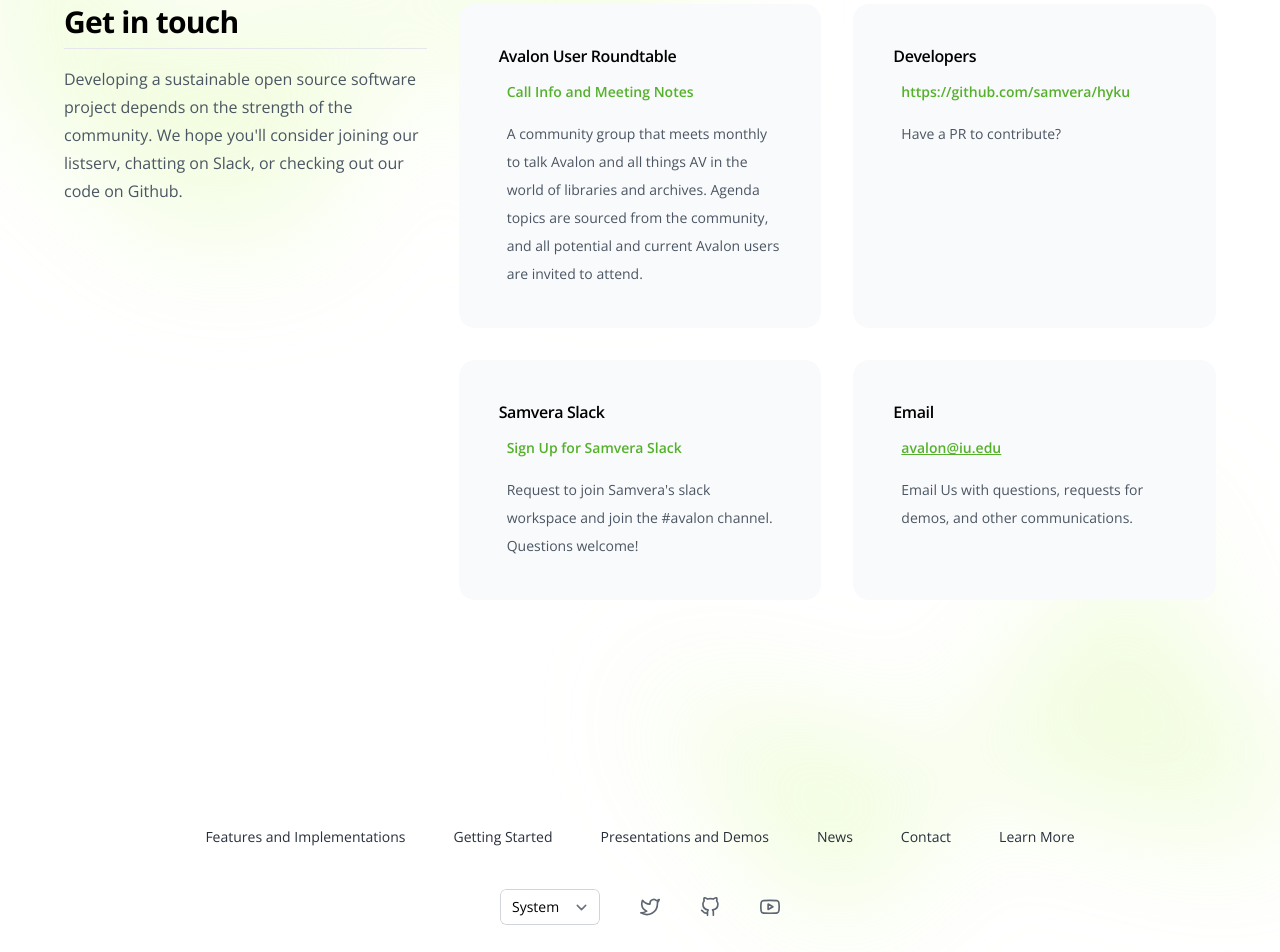
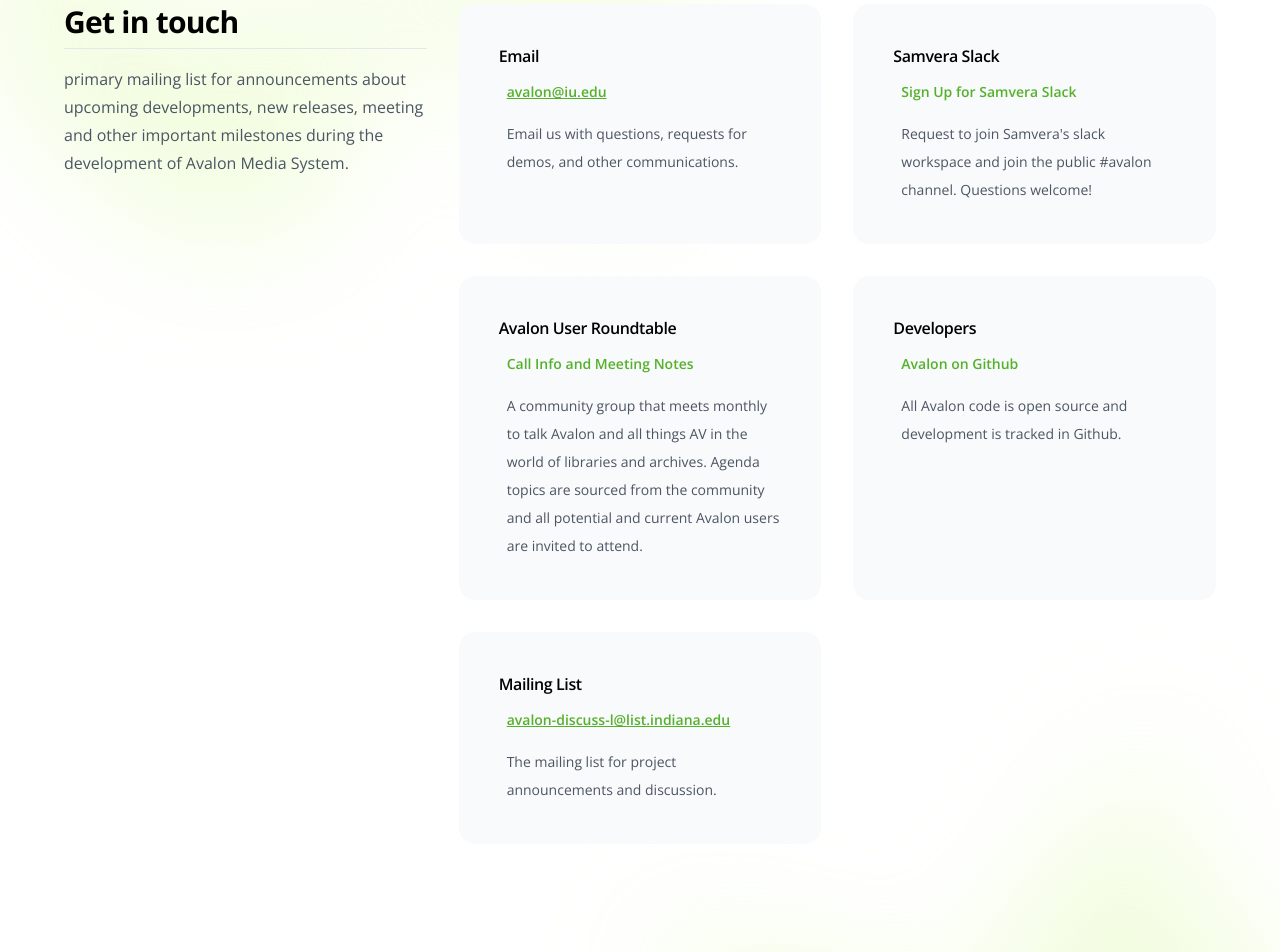
Before and after one commit to samvera/avalon-next, a Next.js app: page /contact in a window 1280 px wide. Shown: the part 180-1132 px from the top of the page. Built offline with nearby package versions, Linux system fonts and the light colour scheme; no server answers.

Commit message:
Content updates

```diff
--- a/src/app/contact/page.tsx
+++ b/src/app/contact/page.tsx
@@ -7,19 +7,13 @@
 const contactCards = [
   {
     description:
-      "A community group that meets monthly to talk Avalon and all things AV in the world of libraries and archives. Agenda topics are sourced from the community, and all potential and current Avalon users are invited to attend.",
-    label: "Call Info and Meeting Notes",
-    title: "Avalon User Roundtable",
-    url: "https://samvera.atlassian.net/wiki/spaces/AVALON/pages/1957954091/Avalon+User+Roundtable",
-  },
-  {
-    description: "Have a PR to contribute?",
-    title: "Developers",
-    url: "https://github.com/samvera/hyku",
+      "Email us with questions, requests for demos, and other communications.",
+    email: "avalon@iu.edu",
+    title: "Email",
   },
   {
     description:
-      "Request to join Samvera's slack workspace and join the #avalon channel. Questions welcome!",
+      "Request to join Samvera's slack workspace and join the public #avalon channel. Questions welcome!",
     email: "",
     label: "Sign Up for Samvera Slack",
     title: "Samvera Slack",
@@ -27,15 +21,28 @@
   },
   {
     description:
-      "Email Us with questions, requests for demos, and other communications.",
-    email: "avalon@iu.edu",
-    title: "Email",
+      "A community group that meets monthly to talk Avalon and all things AV in the world of libraries and archives. Agenda topics are sourced from the community and all potential and current Avalon users are invited to attend.",
+    label: "Call Info and Meeting Notes",
+    title: "Avalon User Roundtable",
+    url: "https://samvera.atlassian.net/wiki/spaces/AVALON/pages/1957954091/Avalon+User+Roundtable",
+  },
+  {
+    description: "All Avalon code is open source and development is tracked in Github.",
+    title: "Developers",
+    label: "Avalon on Github",
+    url: "https://github.com/avalonmediasystem/avalon",
+  },
+   {
+    description:
+      "The mailing list for project announcements and discussion.",
+    email: "avalon-discuss-l@list.indiana.edu",
+    title: "Mailing List",
   },
 ];
 
 export const metadata: Metadata = {
   title: "Contact",
-  description: "Contact the Hyku team",
+  description: "Contact the Avalon team",
 };
 
 export default function ContactPage() {
@@ -53,10 +60,7 @@
                         Get in touch
                       </h2>
                       <p className="mt-4 leading-7 text-foreground-muted">
-                        Developing a sustainable open source software project
-                        depends on the strength of the community. We hope you'll
-                        consider joining our listserv, chatting on Slack, or
-                        checking out our code on Github.
+                         primary mailing list for announcements about upcoming developments, new releases, meeting and other important milestones during the development of Avalon Media System.
                       </p>
                     </div>
                     <div className="grid grid-cols-1 gap-6 sm:grid-cols-2 lg:col-span-2 lg:gap-8">
--- a/src/components/getting-started/list.tsx
+++ b/src/components/getting-started/list.tsx
@@ -9,43 +9,30 @@
 
 const features = [
   {
-    name: "Hyku User Documentation",
+    name: "Avalon User Documentation",
     description:
-      "The Hyku user documentation explains more about Hyku and its features, including an in-depth user orientation.",
-    href: "https://samvera.atlassian.net/wiki/spaces/hyku/overview?homepageId=715789904",
+      "The Avalon user documentation explains more about using Avalon for patrons and staff users.",
+    href: "https://samvera.atlassian.net/wiki/spaces/avalon/overview",
     icon: DocumentTextIcon,
   },
   {
-    name: "Hyku Developers",
+    name: "Avalon Developers",
     description:
-      "As an open source software solution, Hyku's code is freely available on Github. The ReadMe includes information on setting up your environment, deploying the application, and running the stack.",
+      "As an open source software solution, Avalon's code is freely available on Github. The ReadMe includes information on setting up your environment, deploying the application, and running the stack.",
     href: "https://github.com/samvera/hyku?tab=readme-ov-file#readme",
     icon: CodeBracketSquareIcon,
   },
   {
     name: "Current Releases and Features",
     description:
-      "The Hyku release notes are kept up to date with new and pending release details, including new features, bug fixes, and component updates.",
-    href: "https://github.com/samvera/hyku/releases",
+      "Details on new features, bug fixes, and component updates are available on the Releases page in Github.",
+    href: "https://github.com/avalonmediasystem/avalon/releases",
     icon: RocketLaunchIcon,
-  },
-  {
-    name: "Hyku vs. Hyrax",
-    description:
-      "Hyrax is a Samvera Community Rails engine that creates a repository application. Hyku is the polished, turn-key repository solution built on Hyrax. Hyku offers the functionality of Hyrax in a ready-to-use application, while Hyrax can often be a better choice for repositories that require significant customization. Read more about the differences between Hyrax and Hyku in the Hyku Documentation.",
-    href: "https://samvera.atlassian.net/wiki/spaces/hyku/pages/718084040/Hyku+and+Hyrax+How+are+they+related+and+how+are+they+different",
-    icon: QuestionMarkCircleIcon,
-  },
-  {
-    name: "Glossary",
-    description: "Visit glossary documentation",
-    href: "https://samvera.atlassian.net/wiki/spaces/hyku/pages/2243952642/Glossary",
-    icon: ChatBubbleBottomCenterIcon,
   },
   {
     name: "Samvera",
     description:
-      "Hyku is a solution of the Samvera Community. Learn more about Samvera at samvera.org.",
+      "Avalon is a solution of the Samvera Community. Learn more about Samvera at samvera.org.",
     href: "https://samvera.org",
     icon: HomeModernIcon,
   },
--- a/src/components/layout/footer.tsx
+++ b/src/components/layout/footer.tsx
@@ -10,7 +10,7 @@
   ...navigation,
   {
     name: "Learn More",
-    href: "https://github.com/samvera/hyku",
+    href: "https://samvera.atlassian.net/wiki/spaces/avalon/overview",
     isExternal: true,
   },
 ];
@@ -18,19 +18,15 @@
 const socials = [
   {
     name: "X",
-    href: "http://twitter.com/HykuRepo",
+    href: "http://twitter.com/avalonmediasys",
     icon: Twitter,
   },
   {
     name: "GitHub",
-    href: "https://github.com/samvera/hyku",
+    href: "https://github.com/avalonmediasystem/avalon",
     icon: GitHub,
   },
-  {
-    name: "YouTube",
-    href: "https://www.youtube.com/channel/UC_m1Ovaaasa2ksyGaqz5i0Q",
-    icon: Youtube,
-  },
+
 ];
 
 export default function Footer() {
@@ -71,7 +67,7 @@
           ))}
         </div>
         <p className="mt-10 text-center text-xs leading-5 text-foreground-muted">
-          &copy; {new Date().getFullYear()} Hyku. All rights reserved.
+          &copy; {new Date().getFullYear()} Avalon Media System. All rights reserved.
         </p>
       </div>
     </footer>
--- a/src/components/layout/header.tsx
+++ b/src/components/layout/header.tsx
@@ -6,7 +6,7 @@
 
 import Image from "next/image";
 import Link from "next/link";
-import hykuLogo from "../../../public/AvalonMediaSystem_Logo_RGB_Large.png";
+import avalonLogo from "../../../public/AvalonMediaSystem_Logo_RGB_Large.png";
 import { usePathname } from "next/navigation";
 import { useState } from "react";
 
@@ -57,8 +57,8 @@
       >
         <div className="flex lg:flex-1">
           <Link href="/" className="-m-1.5 p-1.5">
-            <span className="sr-only">Hyku</span>
-            <Image src={hykuLogo} alt="Hyku logo" className="h-8 w-auto" />
+            <span className="sr-only">Avalon</span>
+            <Image src={avalonLogo} alt="Avalon logo" className="h-8 w-auto" />
           </Link>
         </div>
 
@@ -108,8 +108,8 @@
         <DialogPanel className="fixed inset-y-0 right-0 z-50 w-full overflow-y-auto bg-background px-6 py-6 sm:max-w-sm sm:ring-1 sm:ring-gray-900/10">
           <div className="flex items-center justify-between">
             <a href="#" className="-m-1.5 p-1.5">
-              <span className="sr-only">Your Company</span>
-              <Image src={hykuLogo} alt="Hyku logo" className="h-8 w-auto" />
+              <span className="sr-only">Avalon Media System</span>
+              <Image src={avalonLogo} alt="Avalon logo" className="h-8 w-auto" />
             </a>
             <button
               type="button"
@@ -135,7 +135,7 @@
               </div>
               <div className="py-6">
                 <a
-                  href="https://github.com/samvera/hyku"
+                  href="https://samvera.atlassian.net/wiki/spaces/avalon/overview"
                   target="_blank"
                   rel="noopener noreferrer"
                   className="-mx-3 block rounded-lg px-3 py-2.5 text-base font-semibold leading-7 text-foreground hover:bg-foreground/5"
--- a/src/components/news/list.tsx
+++ b/src/components/news/list.tsx
@@ -63,7 +63,7 @@
                         </span>
                       </p>
                       <p className="text-foreground-muted !mt-0">
-                        Hyku Administrator
+                        Avalon Administrator
                       </p>
                     </div>
                   </div>
```
